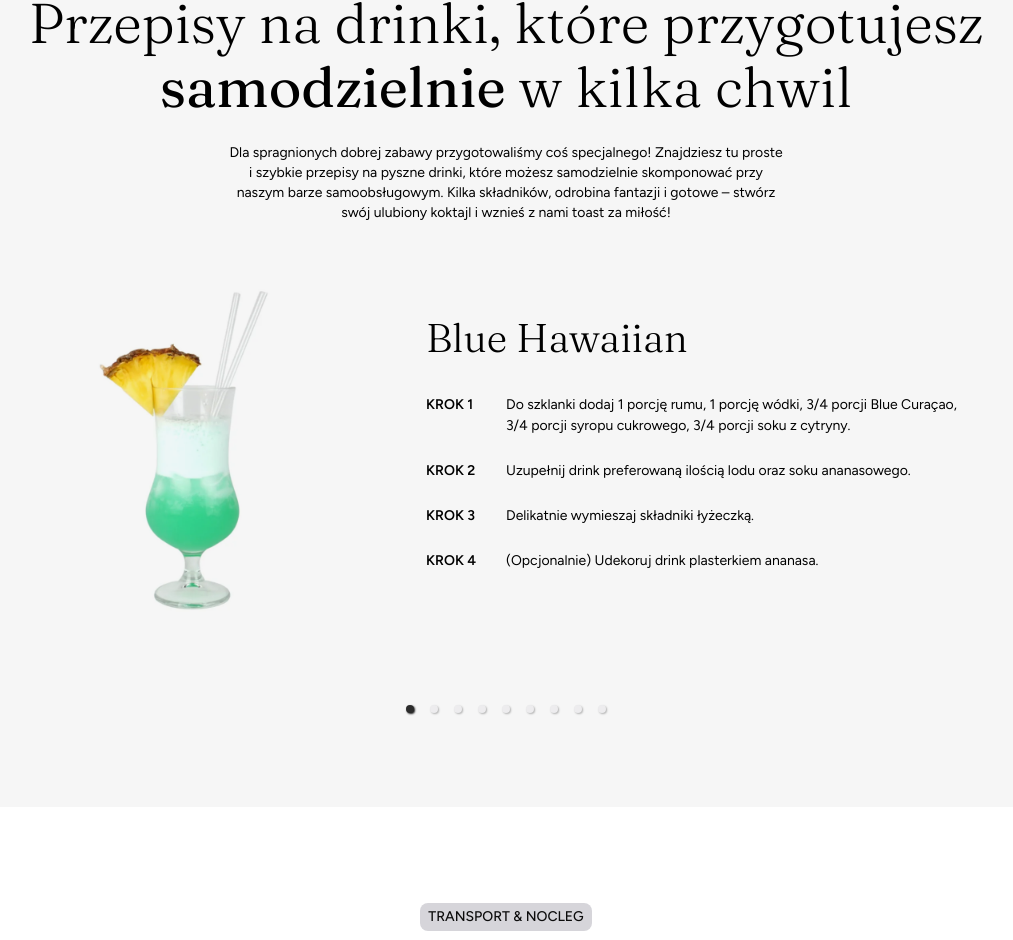
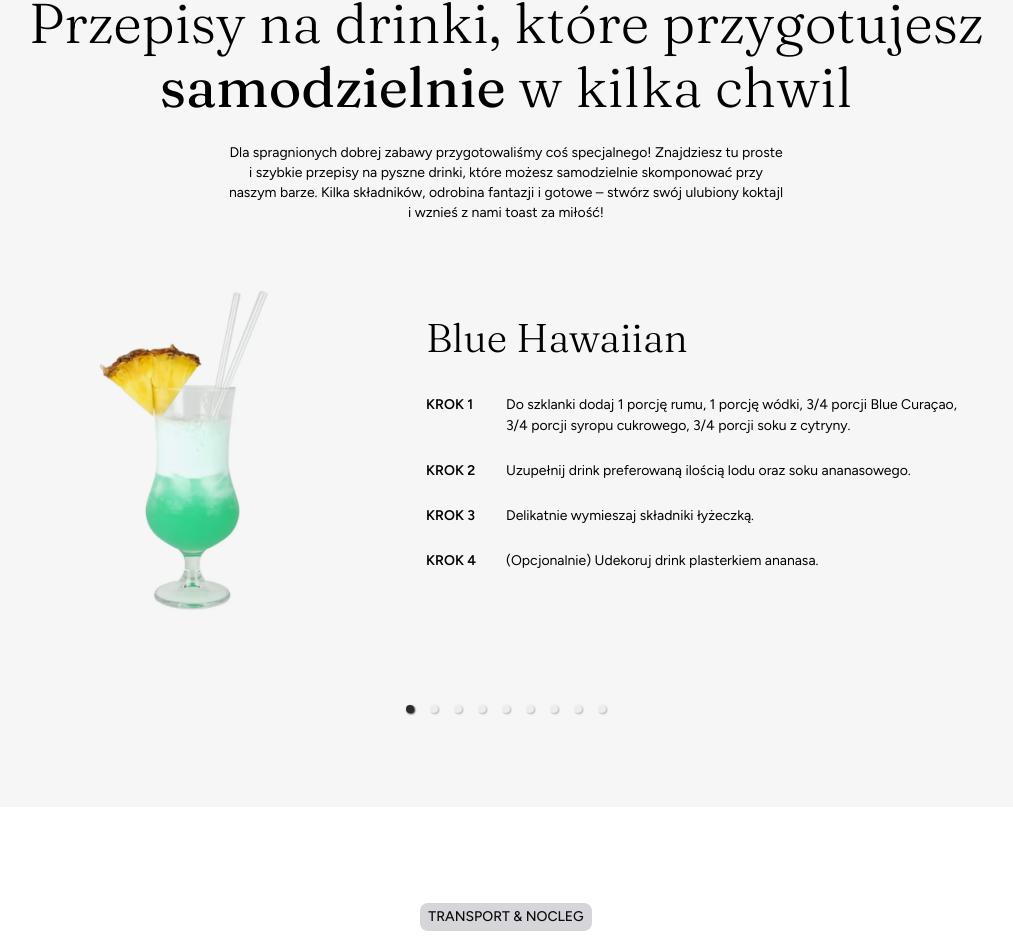
Before and after one commit to Pasik97/WeddingPage, a React (Create React App) app: page / in a window 1280 px wide. Shown: the part 6805-7745 px from the top of the page, without its empty margins (134-1147 px from the left). Built offline with nearby package versions, Linux system fonts and the light colour scheme.

Commit message:
another text update

```diff
--- a/src/Bar/Bar.tsx
+++ b/src/Bar/Bar.tsx
@@ -112,7 +112,7 @@ const Bar: React.FC = () => (
     <S.SectionWrapper id="drinks">
         <S.StyledSectionTag text="COŚ MOCNIEJSZEGO" />
         <S.SectionText>Przepisy na drinki, które przygotujesz <S.BoldText>samodzielnie</S.BoldText> w kilka chwil</S.SectionText>
-        <S.SectionSubText>Dla spragnionych dobrej zabawy przygotowaliśmy coś specjalnego! Znajdziesz tu proste i szybkie przepisy na pyszne drinki, które możesz samodzielnie skomponować przy naszym barze samoobsługowym. Kilka składników, odrobina fantazji i gotowe – stwórz swój ulubiony koktajl i wznieś z nami toast za miłość!</S.SectionSubText>
+        <S.SectionSubText>Dla spragnionych dobrej zabawy przygotowaliśmy coś specjalnego! Znajdziesz tu proste i szybkie przepisy na pyszne drinki, które możesz samodzielnie skomponować przy naszym barze. Kilka składników, odrobina fantazji i gotowe – stwórz swój ulubiony koktajl i wznieś z nami toast za miłość!</S.SectionSubText>
         <Carousel showArrows={false}>
             {drinks.map(drink => (
                 <S.Drink key={drink.title}>
```
